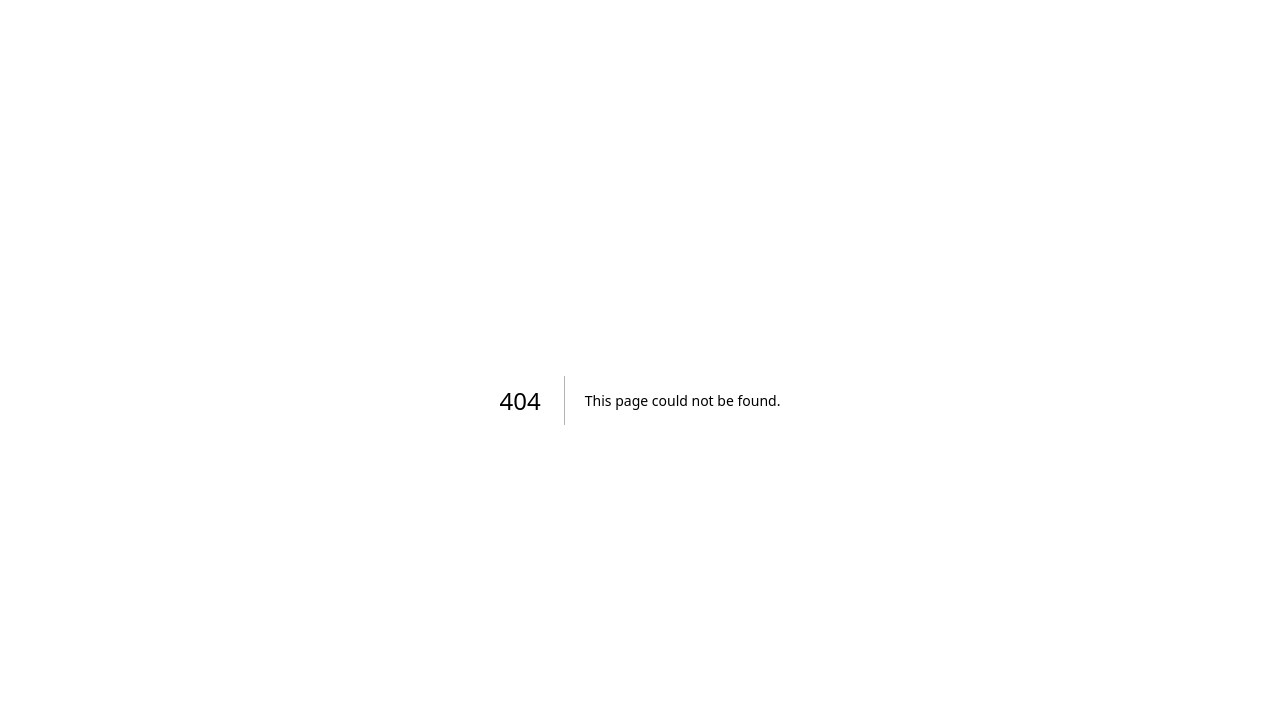
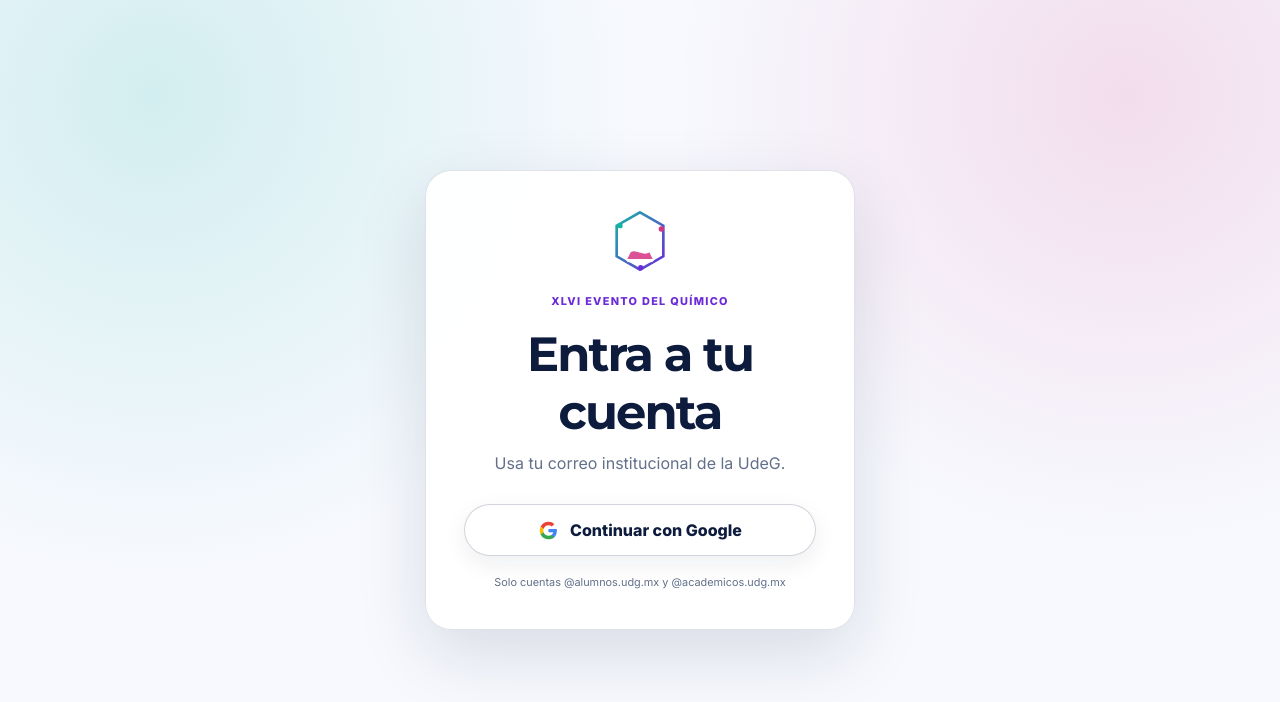
Before and after one commit to LIQU-Portal/xlvi-evento-quimico, a Next.js app: page /iniciar-sesion in a window 1280 px wide. Before the commit this address had no page. Shown: the top 702 px of the page. Built offline with nearby package versions, Linux system fonts and the light colour scheme; no server answers.

Commit message:
V3 - agregar acceso de Google en ventana emergente

```diff
--- a/app/auth-actions.ts
+++ b/app/auth-actions.ts
@@ -5,3 +5,7 @@ import { signIn } from "@/auth";
 export async function signInWithGoogle() {
   await signIn("google", { redirectTo: "/mi-cuenta" });
 }
+
+export async function signInWithGooglePopup() {
+  await signIn("google", { redirectTo: "/auth/completado" });
+}
--- a/app/globals.css
+++ b/app/globals.css
@@ -498,3 +498,23 @@ h2 em { color: var(--purple); font-family: Georgia, serif; font-weight: 400; }
 @media (prefers-reduced-motion: reduce) {
   *, *::before, *::after { scroll-behavior: auto !important; animation-duration: .01ms !important; animation-iteration-count: 1 !important; transition-duration: .01ms !important; }
 }
+
+/* Acceso institucional: popup familiar, identidad visual oficial */
+.oauth-page { min-height: 100vh; padding: 28px; display: grid; place-items: center; color: var(--navy); background: radial-gradient(circle at 12% 12%, rgba(22,180,166,.16), transparent 36%), radial-gradient(circle at 88% 12%, rgba(214,51,132,.14), transparent 34%), #f7f9fe; }
+.oauth-card { width: min(100%, 430px); padding: 38px; text-align: center; border: 1px solid rgba(13,27,61,.13); border-radius: 26px; background: rgba(255,255,255,.94); box-shadow: 0 24px 70px rgba(13,27,61,.13); }
+.oauth-card > img { display: block; margin: 0 auto 16px; }
+.oauth-card > span { color: var(--purple); font-size: .68rem; font-weight: 800; letter-spacing: .12em; text-transform: uppercase; }
+.oauth-card h1 { margin: 16px 0 10px; font-family: var(--font-title); font-size: clamp(2rem, 8vw, 3rem); letter-spacing: -.04em; }
+.oauth-card > p { margin: 0; color: var(--muted); line-height: 1.55; }
+.oauth-card form { margin-top: 28px; }
+.oauth-card form button { width: 100%; min-height: 52px; padding: 11px 18px; display: inline-flex; align-items: center; justify-content: center; gap: 11px; color: var(--navy); border: 1px solid rgba(13,27,61,.18); border-radius: 999px; background: white; font-weight: 800; cursor: pointer; box-shadow: 0 8px 24px rgba(13,27,61,.07); }
+.oauth-card form button:hover { border-color: var(--purple); background: #fbf9ff; }
+.oauth-card form svg { width: 21px; height: 21px; flex: 0 0 auto; }
+.oauth-card small { display: block; margin-top: 18px; color: var(--muted); font-size: .68rem; line-height: 1.5; }
+.oauth-card-complete { padding-block: 54px; }
+.oauth-card-complete h1 { color: var(--teal); }
+
+@media (max-width: 520px) {
+  .oauth-page { padding: 16px; }
+  .oauth-card { padding: 30px 22px; border-radius: 22px; }
+}
--- /dev/null
+++ b/app/iniciar-sesion/page.tsx
@@ -0,0 +1,39 @@
+import Image from "next/image";
+import { redirect } from "next/navigation";
+
+import { signInWithGooglePopup } from "@/app/auth-actions";
+import { auth } from "@/auth";
+
+export default async function SignInPage() {
+  const session = await auth();
+  if (session?.user?.email) redirect("/auth/completado");
+
+  return (
+    <main className="oauth-page">
+      <section className="oauth-card" aria-labelledby="oauth-title">
+        <Image
+          src="/branding/isotipo.svg"
+          alt=""
+          width={64}
+          height={64}
+          priority
+        />
+        <span>XLVI Evento del Químico</span>
+        <h1 id="oauth-title">Entra a tu cuenta</h1>
+        <p>Usa tu correo institucional de la UdeG.</p>
+        <form action={signInWithGooglePopup}>
+          <button type="submit">
+            <svg viewBox="0 0 24 24" aria-hidden="true">
+              <path fill="#4285F4" d="M21.6 12.23c0-.71-.06-1.39-.18-2.05H12v3.87h5.38a4.6 4.6 0 0 1-2 3.02v2.51h3.24c1.9-1.75 2.98-4.33 2.98-7.35Z" />
+              <path fill="#34A853" d="M12 22c2.7 0 4.97-.9 6.62-2.42l-3.24-2.51c-.9.6-2.05.96-3.38.96-2.61 0-4.82-1.76-5.61-4.13H3.04v2.59A10 10 0 0 0 12 22Z" />
+              <path fill="#FBBC05" d="M6.39 13.9A6.02 6.02 0 0 1 6.08 12c0-.66.11-1.3.31-1.9V7.51H3.04A10 10 0 0 0 2 12c0 1.61.38 3.14 1.04 4.49l3.35-2.59Z" />
+              <path fill="#EA4335" d="M12 5.97c1.47 0 2.79.5 3.83 1.5l2.87-2.88A9.64 9.64 0 0 0 12 2a10 10 0 0 0-8.96 5.51l3.35 2.59C7.18 7.73 9.39 5.97 12 5.97Z" />
+            </svg>
+            Continuar con Google
+          </button>
+        </form>
+        <small>Solo cuentas @alumnos.udg.mx y @academicos.udg.mx</small>
+      </section>
+    </main>
+  );
+}
```
Also changed, not shown: app/auth/completado/page.tsx (added, +20 -0 lines), components/google-login-button.tsx (added, +46 -0 lines), components/oauth-complete.tsx (added, +17 -0 lines), components/site-header.tsx (+4 -4 lines).
